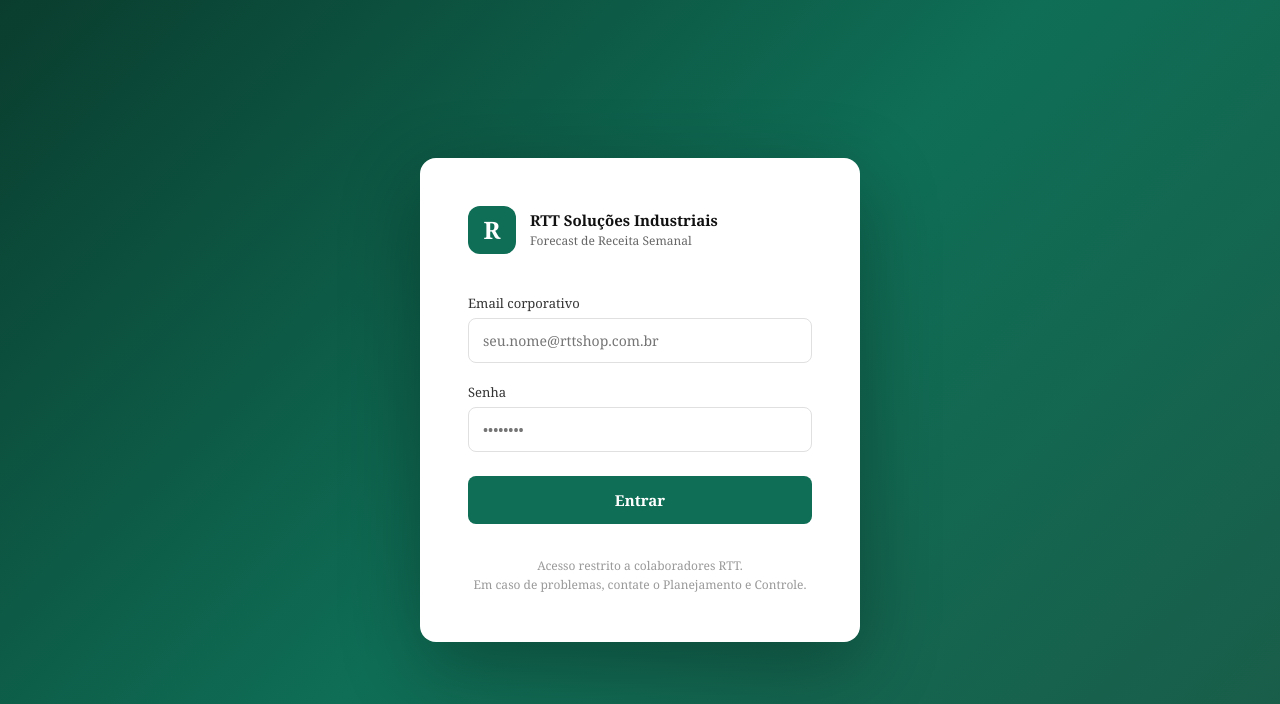
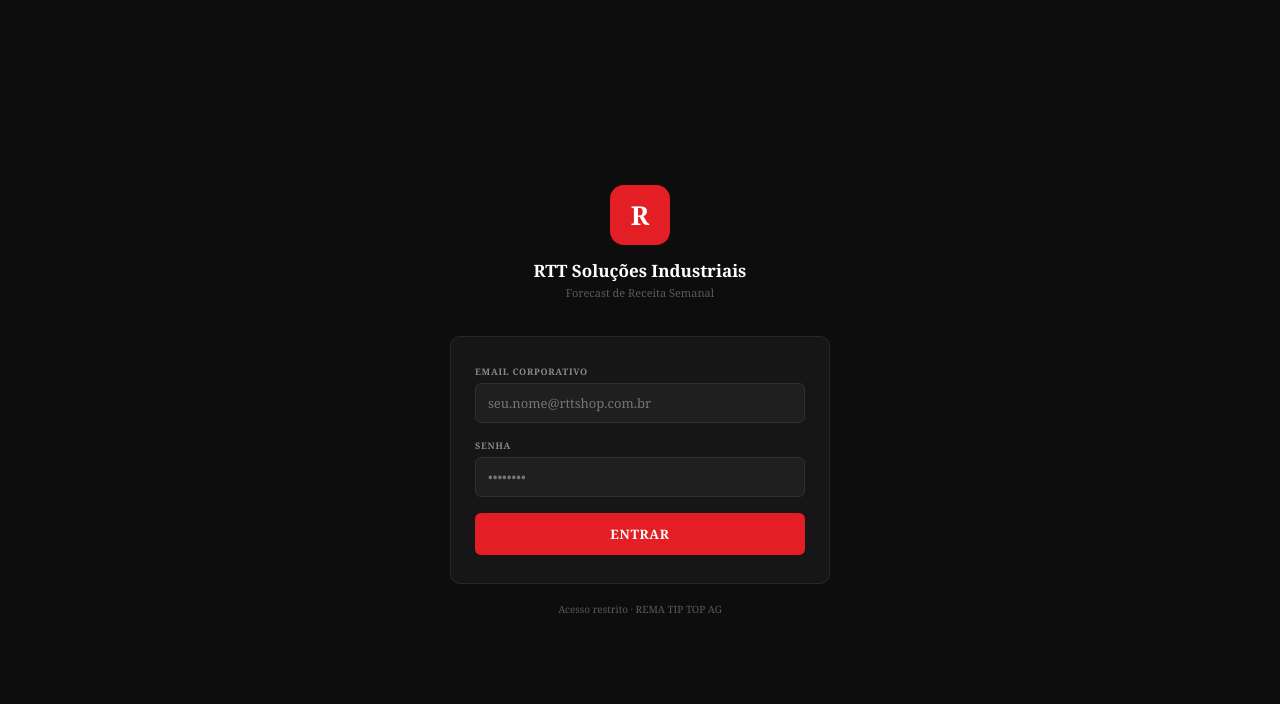
Before and after one commit to Thiegor/forecast-rtt, a React (Create React App) app: page / in a window 1280 px wide. Shown: the top 704 px of the page. Built offline with nearby package versions, Linux system fonts and the light colour scheme.

Commit message:
Update Login.js

```diff
--- a/src/pages/Login.js
+++ b/src/pages/Login.js
@@ -1,4 +1,17 @@
 import { useState } from 'react'
+
+const RTT = {
+  vermelho: "#E31E24",
+  vermelhoEscuro: "#B71C1F",
+  preto: "#0d0d0d",
+  cinzaEscuro: "#161616",
+  cinzaMedio: "#1f1f1f",
+  cinzaBorda: "#272727",
+  cinzaBorda2: "#2e2e2e",
+  cinzaTexto: "#5a5a5a",
+  cinzaClaro: "#8a8a8a",
+  branco: "#ffffff",
+}
 
 export default function Login({ onLogin }) {
   const [email, setEmail] = useState('')
@@ -12,151 +25,43 @@
     setLoading(true)
     try {
       await onLogin(email, senha)
-    } catch (err) {
-      setErro('Email ou senha inválidos. Verifique suas credenciais.')
+    } catch {
+      setErro('Email ou senha inválidos.')
     } finally {
       setLoading(false)
     }
   }
 
   return (
-    <div style={styles.container}>
-      <div style={styles.card}>
-        <div style={styles.logo}>
-          <div style={styles.logoIcon}>R</div>
+    <div style={{minHeight:"100vh",background:RTT.preto,display:"flex",alignItems:"center",justifyContent:"center",fontFamily:"Georgia,serif",padding:20}}>
+      <div style={{width:"100%",maxWidth:380}}>
+        <div style={{textAlign:"center",marginBottom:36}}>
+          <div style={{display:"inline-flex",alignItems:"center",justifyContent:"center",width:60,height:60,borderRadius:14,background:RTT.vermelho,fontSize:26,fontWeight:900,color:"#fff",marginBottom:14}}>R</div>
+          <div style={{fontSize:17,fontWeight:700,color:RTT.branco}}>RTT Soluções Industriais</div>
+          <div style={{fontSize:11,color:RTT.cinzaTexto,marginTop:3}}>Forecast de Receita Semanal</div>
+        </div>
+        <div style={{background:RTT.cinzaEscuro,border:`1px solid ${RTT.cinzaBorda}`,borderRadius:10,padding:"28px 24px"}}>
+          <form onSubmit={handleSubmit} style={{display:"flex",flexDirection:"column",gap:16}}>
             <div>
-            <div style={styles.logoTitle}>RTT Soluções Industriais</div>
-            <div style={styles.logoSub}>Forecast de Receita Semanal</div>
-          </div>
-        </div>
-
-        <form onSubmit={handleSubmit} style={styles.form}>
-          <div style={styles.field}>
-            <label style={styles.label}>Email corporativo</label>
-            <input
-              type="email"
-              value={email}
-              onChange={e => setEmail(e.target.value)}
-              placeholder="seu.nome@rttshop.com.br"
-              required
-              style={styles.input}
+              <div style={{fontSize:9,color:RTT.cinzaClaro,marginBottom:5,fontWeight:700,letterSpacing:"0.08em",textTransform:"uppercase"}}>Email corporativo</div>
+              <input type="email" value={email} onChange={e=>setEmail(e.target.value)} placeholder="seu.nome@rttshop.com.br" required
+                style={{width:"100%",background:RTT.cinzaMedio,border:`1px solid ${RTT.cinzaBorda2}`,borderRadius:6,padding:"10px 12px",color:RTT.branco,fontSize:13,outline:"none",boxSizing:"border-box",fontFamily:"inherit"}}
               />
             </div>
-
-          <div style={styles.field}>
-            <label style={styles.label}>Senha</label>
-            <input
-              type="password"
-              value={senha}
-              onChange={e => setSenha(e.target.value)}
-              placeholder="••••••••"
-              required
-              style={styles.input}
+            <div>
+              <div style={{fontSize:9,color:RTT.cinzaClaro,marginBottom:5,fontWeight:700,letterSpacing:"0.08em",textTransform:"uppercase"}}>Senha</div>
+              <input type="password" value={senha} onChange={e=>setSenha(e.target.value)} placeholder="••••••••" required
+                style={{width:"100%",background:RTT.cinzaMedio,border:`1px solid ${RTT.cinzaBorda2}`,borderRadius:6,padding:"10px 12px",color:RTT.branco,fontSize:13,outline:"none",boxSizing:"border-box",fontFamily:"inherit"}}
               />
             </div>
-
-          {erro && <div style={styles.erro}>{erro}</div>}
-
-          <button type="submit" disabled={loading} style={styles.btn}>
-            {loading ? 'Entrando...' : 'Entrar'}
+            {erro && <div style={{background:"rgba(227,30,36,0.1)",border:"1px solid rgba(227,30,36,0.3)",color:"#fca5a5",padding:"9px 12px",borderRadius:6,fontSize:12}}>{erro}</div>}
+            <button type="submit" disabled={loading} style={{padding:"12px",background:RTT.vermelho,border:"none",borderRadius:6,color:"#fff",fontSize:13,fontWeight:700,cursor:"pointer",fontFamily:"inherit",letterSpacing:"0.05em",opacity:loading?0.7:1}}>
+              {loading?"ENTRANDO...":"ENTRAR"}
             </button>
           </form>
-
-        <div style={styles.footer}>
-          Acesso restrito a colaboradores RTT.<br />
-          Em caso de problemas, contate o Planejamento e Controle.
         </div>
+        <div style={{textAlign:"center",marginTop:18,fontSize:10,color:RTT.cinzaTexto}}>Acesso restrito · REMA TIP TOP AG</div>
       </div>
     </div>
   )
 }
-
-const styles = {
-  container: {
-    minHeight: '100vh',
-    background: 'linear-gradient(135deg, #0a3d2e 0%, #0F6E56 50%, #1a5c48 100%)',
-    display: 'flex',
-    alignItems: 'center',
-    justifyContent: 'center',
-    fontFamily: "'Georgia', serif",
-    padding: '20px',
-  },
-  card: {
-    background: '#fff',
-    borderRadius: '16px',
-    padding: '48px',
-    width: '100%',
-    maxWidth: '440px',
-    boxShadow: '0 24px 80px rgba(0,0,0,0.3)',
-  },
-  logo: {
-    display: 'flex',
-    alignItems: 'center',
-    gap: '14px',
-    marginBottom: '40px',
-  },
-  logoIcon: {
-    width: '48px',
-    height: '48px',
-    borderRadius: '12px',
-    background: '#0F6E56',
-    color: '#fff',
-    display: 'flex',
-    alignItems: 'center',
-    justifyContent: 'center',
-    fontSize: '24px',
-    fontWeight: 'bold',
-    flexShrink: 0,
-  },
-  logoTitle: {
-    fontSize: '15px',
-    fontWeight: '600',
-    color: '#111',
-    lineHeight: 1.3,
-  },
-  logoSub: {
-    fontSize: '12px',
-    color: '#666',
-    marginTop: '2px',
-  },
-  form: { display: 'flex', flexDirection: 'column', gap: '20px' },
-  field: { display: 'flex', flexDirection: 'column', gap: '6px' },
-  label: { fontSize: '13px', fontWeight: '500', color: '#333' },
-  input: {
-    padding: '12px 14px',
-    border: '1.5px solid #e0e0e0',
-    borderRadius: '8px',
-    fontSize: '14px',
-    outline: 'none',
-    transition: 'border-color 0.2s',
-    fontFamily: 'inherit',
-  },
-  erro: {
-    background: '#fef2f2',
-    border: '1px solid #fca5a5',
-    color: '#dc2626',
-    padding: '10px 14px',
-    borderRadius: '8px',
-    fontSize: '13px',
-  },
-  btn: {
-    background: '#0F6E56',
-    color: '#fff',
-    border: 'none',
-    padding: '14px',
-    borderRadius: '8px',
-    fontSize: '15px',
-    fontWeight: '600',
-    cursor: 'pointer',
-    transition: 'background 0.2s',
-    fontFamily: 'inherit',
-    marginTop: '4px',
-  },
-  footer: {
-    marginTop: '32px',
-    fontSize: '12px',
-    color: '#999',
-    textAlign: 'center',
-    lineHeight: 1.6,
-  },
-}
```
Lines whose indentation alone changed are shown as unchanged.
